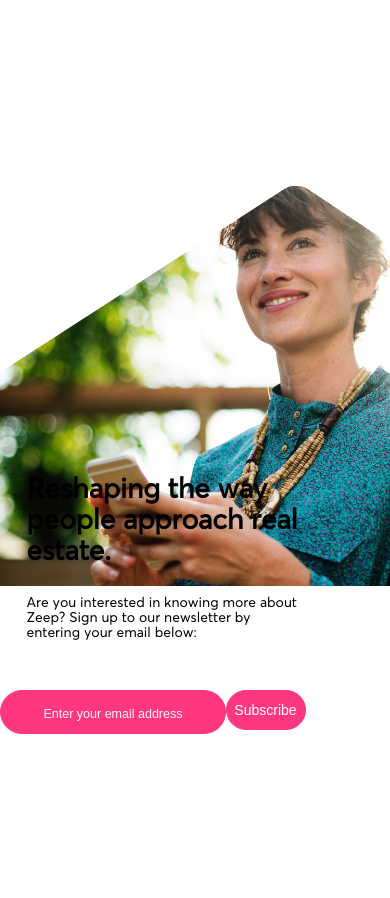
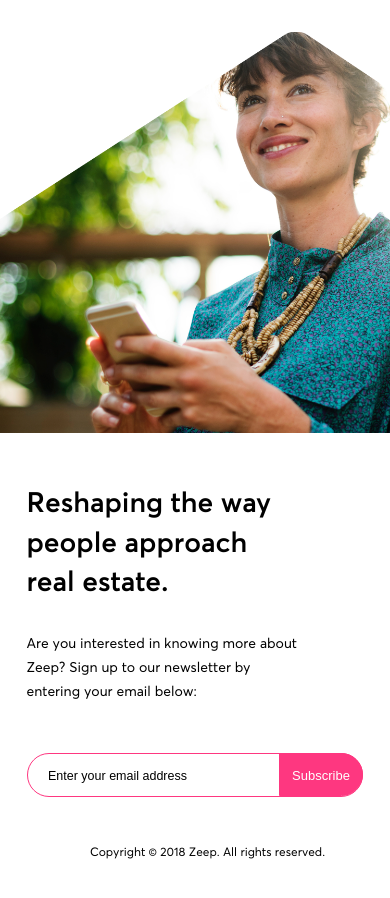
Before and after one commit to Jacquierennie/mock-chatbot, a plain HTML site: page index.html in a window 390 px wide. Shown: the part 258-1156 px from the top of the page. Drawn offline with Linux system fonts and the light colour scheme.

Commit message:
mobile view complete

```diff
--- a/index.html
+++ b/index.html
@@ -24,8 +24,8 @@
     <h1>Hello</h1>
     <h2>Let's chat property</h2>
   </div>
-  <div style="height:380px">
-    <img class="hero" src="./assets/img/hero-res.png" alt="">
+  <div class="hero">
+    <img class="hero-img" src="./assets/img/hero-res.png" alt="">
   </div>
   <div class="sub">
     <h3>Reshaping the way people approach real estate.</h3>
@@ -33,11 +33,14 @@
   </div>
 
   <div class="input-wrapper">
-    <!-- Enter your email for latest news -->
-    <input class="email-input" placeholder="Enter your email address" type="text" />
-    <span class="underline"></span>
-    <button class="submit-email">Subscribe</button>
+    <div class="input-combo">
+      <input class="email-input" placeholder="Enter your email address" type="text" />
+      <button class="submit-email">Subscribe</button>
+    </div>
+  </div>
 
+  <div class="footer">
+    Copyright © 2018 Zeep. All rights reserved.
   </div>
 </body>
 
--- a/input-box.css
+++ b/input-box.css
@@ -1,37 +1,25 @@
 /* <<<<<<<<<<<<<<<<< input box begins here */
-
-.wrapper {
-  background-color: #fff;
-  border-radius: 2px;
-  box-shadow: 0px 2px 1px 0px #ddd;
-  box-sizing: border-box;
-  height: 300px;
-  left: 50%;
-  margin: -150px 0 0 -150px;
-  position: absolute;
-  top: 50%;
-  width: 300px;
-}
 
 .input-wrapper {
   display: flex;
+  justify-content: center;
 }
 
-.email-input,
-.submit-email {
-  text-align: center;
-  background: #fe3780;
+.input-combo {
+  position: relative;
+  display: flex;
+}
+
+.email-input {
+  width: 80vw;
+  background: white;
   border-radius: 42px;
   border: 1px solid #fe3780;
   z-index: 999;
-  color: white;
-}
-
-.email-input {
+  color: black;
   font-size: 15px;
   height: 40px;
-  width: 220px;
-  /* padding-left: 23px; */
+  padding-left: 20px;
 }
 
 .email-input:focus {
@@ -39,47 +27,52 @@
 }
 
 .submit-email {
-  font-size: 14px;
-  height: 40px;
-  width: 80px;
-  padding-left: 5px;
-  /* position: absolute;
-  bottom: 10px;
-  right: 5px; */
+  background: #fe3780;
+  border-radius: 0 42px 42px 0;
+  border: 1px solid #fe3780;
+  z-index: 999;
+  color: white;
+  position: absolute;
+  right: 0;
+  top: 0;
+  font-size: 13px;
+  height: 43px;
+  width: 25%;
+  line-height: 42px;
 }
 
 input::-webkit-input-placeholder {
-  color: rgba(255, 255, 255, 0.95);
+  color: black;
   font-size: 12.5px;
 }
 
 input:focus::-webkit-input-placeholder {
-  color: rgba(255, 255, 255, 0);
+  color: black;
   font-size: 12.5px;
 }
 
 ::placeholder {
   /* Chrome, Firefox, Opera, Safari 10.1+ */
-  color: rgba(255, 255, 255, 0.95);
+  color: black;
   opacity: 1; /* Firefox */
   font-size: 12.5px;
 }
 
 :-ms-input-placeholder {
   /* Internet Explorer 10-11 */
-  color: rgba(255, 255, 255, 0.95);
+  color: black;
   font-size: 12.5px;
 }
 
 ::-ms-input-placeholder {
   /* Microsoft Edge */
-  color: rgba(255, 255, 255, 0.95);
+  color: black;
   font-size: 12.5px;
 }
 
-.email-input:focus + .underline {
+/* .email-input:focus + .underline {
   transform: scale(1);
-}
+} */
 
 /* .underline {
   background-color: white;
--- a/main.css
+++ b/main.css
@@ -1,11 +1,11 @@
 @font-face {
   font-family: Averta-Semibold;
-  src: url('./assets/fonts/TW-Averta-Semibold.ttf');
+  src: url("./assets/fonts/TW-Averta-Semibold.ttf");
 }
 
 @font-face {
   font-family: Averta-Regular;
-  src: url('./assets/fonts/TW-Averta-Regular.ttf');
+  src: url("./assets/fonts/TW-Averta-Regular.ttf");
 }
 
 html,
@@ -14,8 +14,15 @@ body {
   margin: 0;
   font-family: Averta-Regular, Helvetica, sans-serif;
   width: 100vw;
-  height: 200vh;
   overflow-x: hidden;
+}
+
+.footer {
+  padding-top: 50px;
+  padding-bottom: 20px;
+  padding-left: 25px;
+  text-align: center;
+  font-size: 12px;
 }
 
 h1,
@@ -67,18 +74,28 @@ h2 {
 }
 
 h3 {
+  font-family: Averta-Semibold;
+
   max-width: 80%;
   padding-left: 1%;
   font-size: 28px;
+  letter-spacing: 0;
+  line-height: 39.38px;
 }
 
 p {
   max-width: 80%;
   padding-left: 1%;
   font-size: 14px;
+  letter-spacing: 0;
+  line-height: 24px;
 }
 
 .hero {
+  height: 100vw;
+}
+
+.hero-img {
   position: absolute;
 }
 
@@ -87,9 +104,8 @@ p {
     min-height: 1000px;
   } */
 
-  .hero {
+  .hero-img {
     width: 100%;
-    bottom: 0;
     right: 0;
     margin-left: -23px;
   }
@@ -112,13 +128,13 @@ p {
     display: none;
   }
 
-  .hero {
+  .hero-img {
     top: 50px;
     left: 50%;
     margin-top: -50px;
   }
 
-  .hero {
+  .hero-img {
     width: 50%;
   }
 
@@ -142,7 +158,7 @@ p {
     height: 75%;
   }
 
-  .hero {
+  .hero-img {
     left: 50%;
   }
 }
@@ -153,7 +169,7 @@ p {
     height: 77%;
   }
 
-  .hero {
+  .hero-img {
     left: 60%;
     width: 40%;
   }
@@ -165,7 +181,7 @@ p {
     height: 65%;
   }
 
-  .hero {
+  .hero-img {
     width: 42%;
   }
 
```
